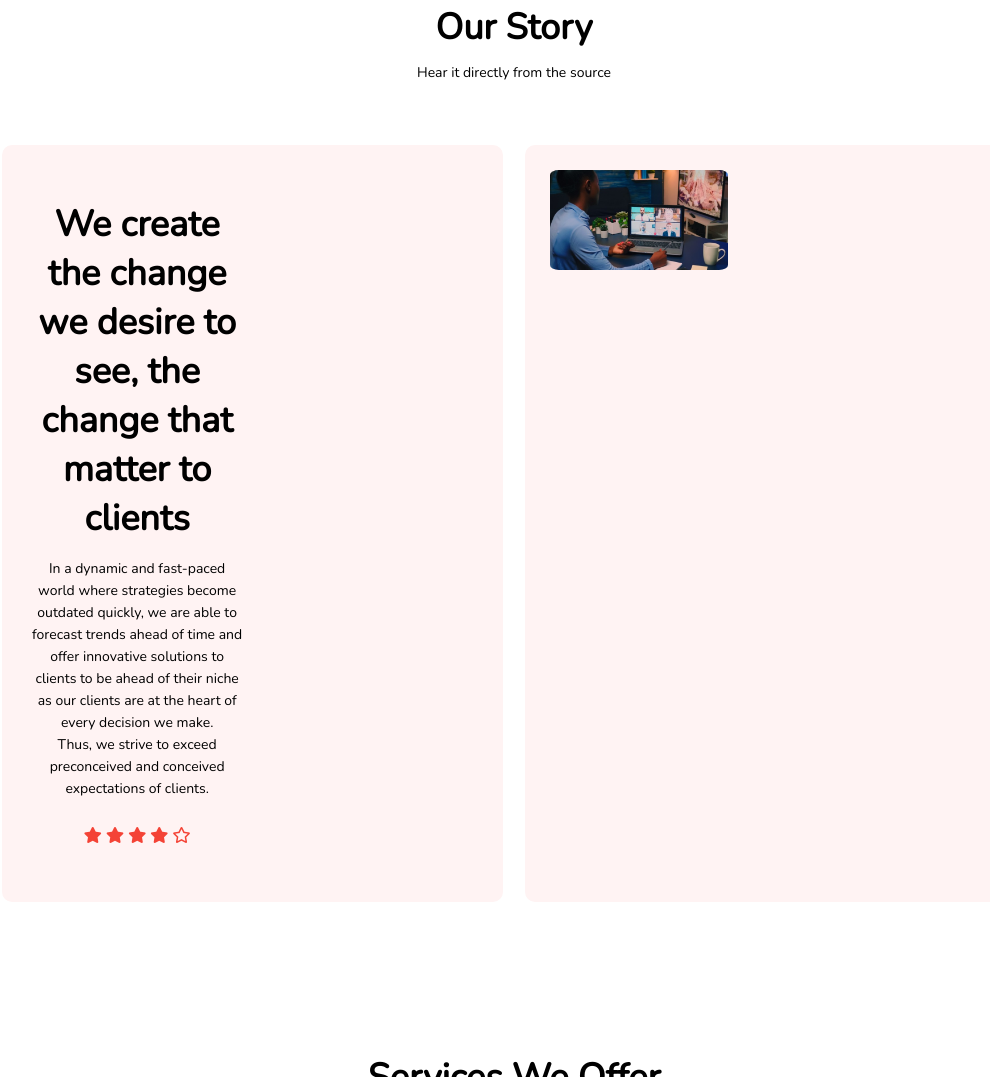
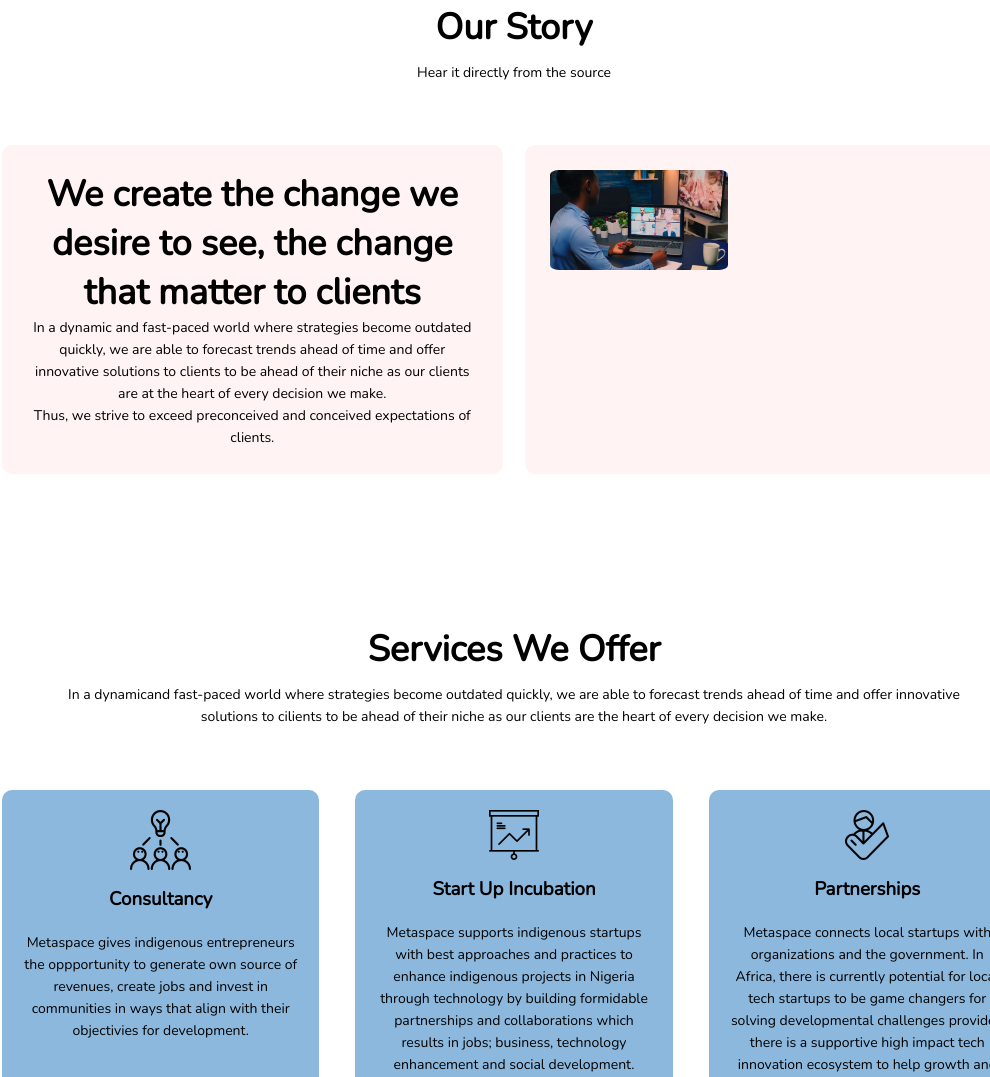
Before and after one commit to PharaohNecho/Metaspace-Consul-web, a plain HTML site: page home.html in a window 1280 px wide. Shown: the part 897-1974 px from the top of the page, without its empty margins (126-1116 px from the left). Drawn offline with nearby package versions, Linux system fonts and the light colour scheme; files whose address does not match are found by name.

Commit message:
Update home.html

```diff
--- a/home.html
+++ b/home.html
@@ -55,17 +55,12 @@
 
         <div class="row">
             <div class="testimonial-col">
-                <div class="about-col">
+                <div class="about-col2">
                <h1>We create the change we desire to see, the change that matter to clients</h1>
-               <p>In a dynamic and fast-paced world where strategies become outdated quickly,
-               we are able to forecast trends ahead of time and offer innovative solutions to
+               <p>In a dynamic and fast-paced world where strategies become outdated quickly, we are able to forecast trends ahead of time and offer innovative solutions to
                clients to be ahead of their niche as our clients are at the heart of every decision we make.
-               <br>Thus, we strive to exceed preconceived and conceived expectations of clients.</p>
-		    <i class="fas fa-star"></i>
-                    <i class="fas fa-star"></i>
-                    <i class="fas fa-star"></i>
-                    <i class="fas fa-star"></i>
-                    <i class="far fa-star"></i>
+               <br>
+		       Thus, we strive to exceed preconceived and conceived expectations of clients.</p>
                 </div>
             </div>
             <div class="testimonial-col">
```
